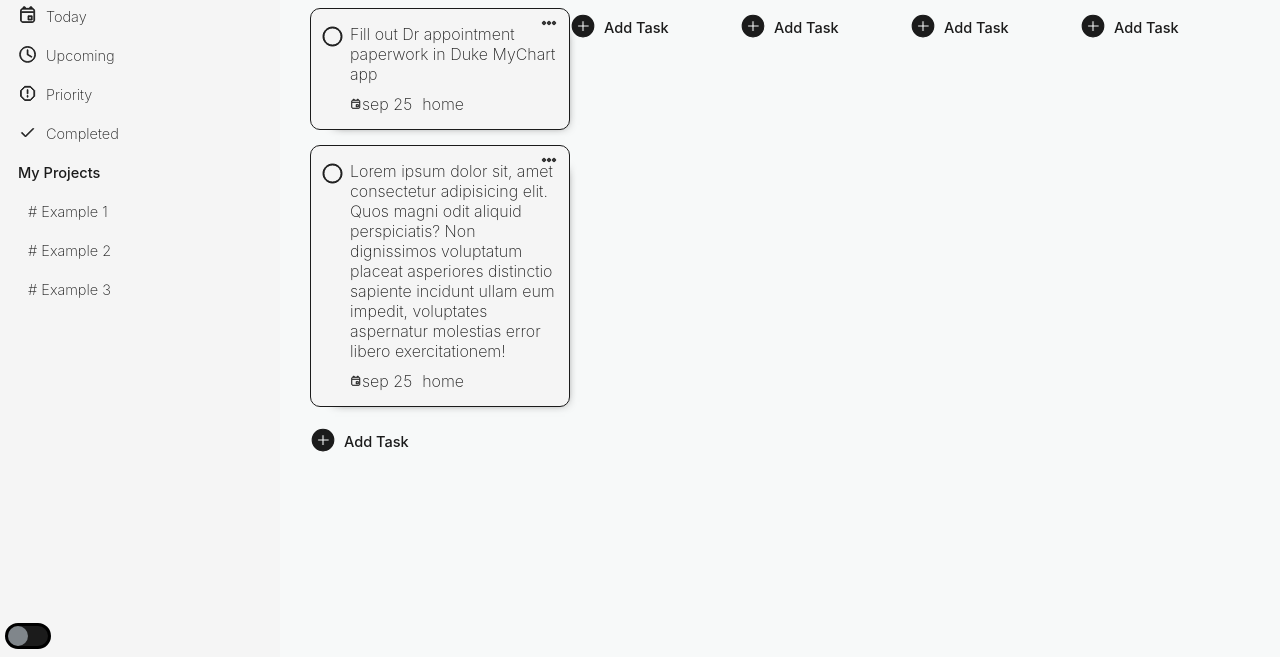
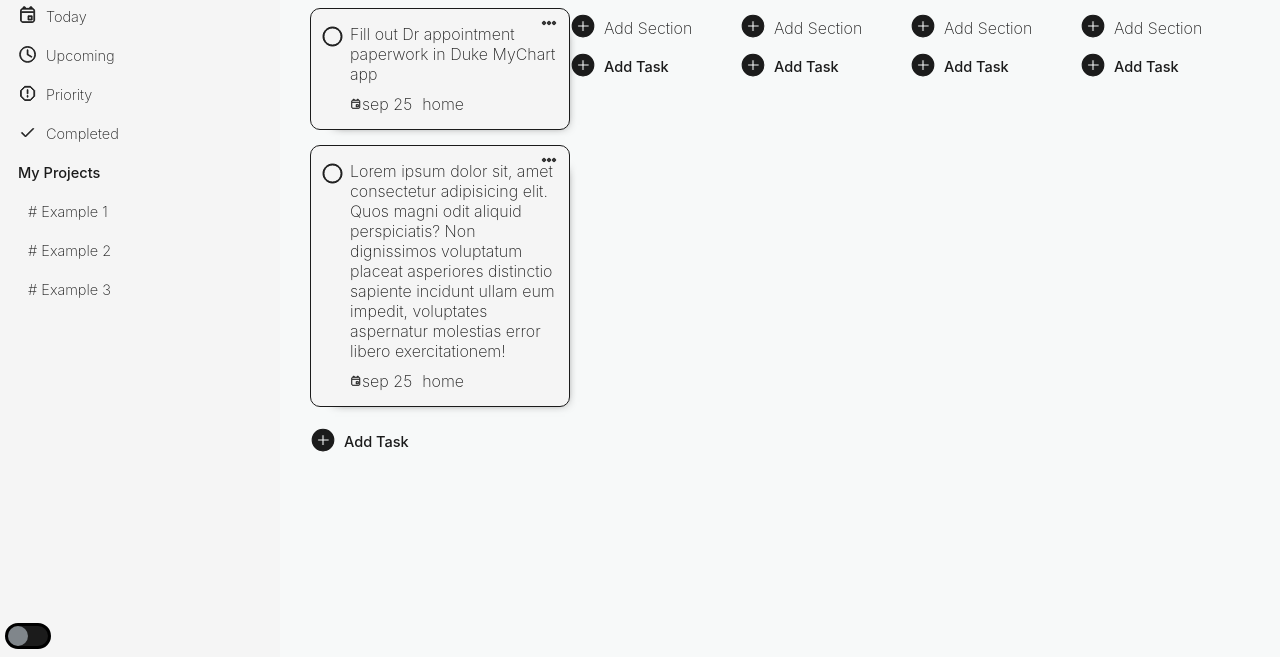
Before and after one commit to MellowMeh/odin-to-do-list, a website built with webpack: page src/page/index.html in a window 1280 px wide. Shown: the part 143-800 px from the top of the page. Built offline with nearby package versions, Linux system fonts and the light colour scheme.

Commit message:
Add "add-section"
Now, user will be able to label inbox columns.
I will also use this to create the calendar columns on the
back-end.

```diff
--- a/src/page/index.html
+++ b/src/page/index.html
@@ -97,6 +97,10 @@
             </div>
             <div class="section-two">
                 <div class="section-header">section two</div>
+                <div class="add-section-container">
+                    <div class="plus-icon"><svg xmlns="http://www.w3.org/2000/svg" width="26px" fill="currentColor" stroke="currentColor" viewBox="0 0 24 24"><title>plus-circle</title><path d="M17,13H13V17H11V13H7V11H11V7H13V11H17M12,2A10,10 0 0,0 2,12A10,10 0 0,0 12,22A10,10 0 0,0 22,12A10,10 0 0,0 12,2Z"/></svg></div>
+                    <div class="add-section">add section</div>
+                </div>
                 <div class="add-task-container">
                     <div class="plus-icon"><svg xmlns="http://www.w3.org/2000/svg" width="26px" fill="currentColor" stroke="currentColor" viewBox="0 0 24 24"><title>plus-circle</title><path d="M17,13H13V17H11V13H7V11H11V7H13V11H17M12,2A10,10 0 0,0 2,12A10,10 0 0,0 12,22A10,10 0 0,0 22,12A10,10 0 0,0 12,2Z"/></svg></div>
                     <div class="add-task">add task</div>
@@ -104,6 +108,10 @@
             </div>
             <div class="section-three">
                 <div class="section-header">section three</div>
+                <div class="add-section-container">
+                    <div class="plus-icon"><svg xmlns="http://www.w3.org/2000/svg" width="26px" fill="currentColor" stroke="currentColor" viewBox="0 0 24 24"><title>plus-circle</title><path d="M17,13H13V17H11V13H7V11H11V7H13V11H17M12,2A10,10 0 0,0 2,12A10,10 0 0,0 12,22A10,10 0 0,0 22,12A10,10 0 0,0 12,2Z"/></svg></div>
+                    <div class="add-section">add section</div>
+                </div>
                 <div class="add-task-container">
                     <div class="plus-icon"><svg xmlns="http://www.w3.org/2000/svg" width="26px" fill="currentColor" stroke="currentColor" viewBox="0 0 24 24"><title>plus-circle</title><path d="M17,13H13V17H11V13H7V11H11V7H13V11H17M12,2A10,10 0 0,0 2,12A10,10 0 0,0 12,22A10,10 0 0,0 22,12A10,10 0 0,0 12,2Z"/></svg></div>
                     <div class="add-task">add task</div>
@@ -111,6 +119,10 @@
             </div>
             <div class="section-four">
                 <div class="section-header">section four</div>
+                <div class="add-section-container">
+                    <div class="plus-icon"><svg xmlns="http://www.w3.org/2000/svg" width="26px" fill="currentColor" stroke="currentColor" viewBox="0 0 24 24"><title>plus-circle</title><path d="M17,13H13V17H11V13H7V11H11V7H13V11H17M12,2A10,10 0 0,0 2,12A10,10 0 0,0 12,22A10,10 0 0,0 22,12A10,10 0 0,0 12,2Z"/></svg></div>
+                    <div class="add-section">add section</div>
+                </div>
                 <div class="add-task-container">
                     <div class="plus-icon"><svg xmlns="http://www.w3.org/2000/svg" width="26px" fill="currentColor" stroke="currentColor" viewBox="0 0 24 24"><title>plus-circle</title><path d="M17,13H13V17H11V13H7V11H11V7H13V11H17M12,2A10,10 0 0,0 2,12A10,10 0 0,0 12,22A10,10 0 0,0 22,12A10,10 0 0,0 12,2Z"/></svg></div>
                     <div class="add-task">add task</div>
@@ -118,6 +130,10 @@
             </div>
             <div class="section-five">
                 <div class="section-header">section five</div>
+                <div class="add-section-container">
+                    <div class="plus-icon"><svg xmlns="http://www.w3.org/2000/svg" width="26px" fill="currentColor" stroke="currentColor" viewBox="0 0 24 24"><title>plus-circle</title><path d="M17,13H13V17H11V13H7V11H11V7H13V11H17M12,2A10,10 0 0,0 2,12A10,10 0 0,0 12,22A10,10 0 0,0 22,12A10,10 0 0,0 12,2Z"/></svg></div>
+                    <div class="add-section">add section</div>
+                </div>
                 <div class="add-task-container">
                     <div class="plus-icon"><svg xmlns="http://www.w3.org/2000/svg" width="26px" fill="currentColor" stroke="currentColor" viewBox="0 0 24 24"><title>plus-circle</title><path d="M17,13H13V17H11V13H7V11H11V7H13V11H17M12,2A10,10 0 0,0 2,12A10,10 0 0,0 12,22A10,10 0 0,0 22,12A10,10 0 0,0 12,2Z"/></svg></div>
                     <div class="add-task">add task</div>
--- a/src/style/index.css
+++ b/src/style/index.css
@@ -221,6 +221,7 @@ textarea:focus, input:focus {
   }
 
   .add-task-container,
+  .add-section-container,
   .inbox-container,
   .today-container,
   .upcoming-container,
@@ -237,6 +238,7 @@ textarea:focus, input:focus {
   #notification-icon:hover,
   #collapse-sidebar-icon:hover,
   .add-task-container:hover,
+  .add-section-container:hover,
   .inbox-container:hover,
   .today-container:hover,
   .upcoming-container:hover,
@@ -253,6 +255,7 @@ textarea:focus, input:focus {
   }
 
   .add-task-container:hover,
+  .add-section-container:hover,
   .inbox-container:hover,
   .today-container:hover,
   .upcoming-container:hover,
```
